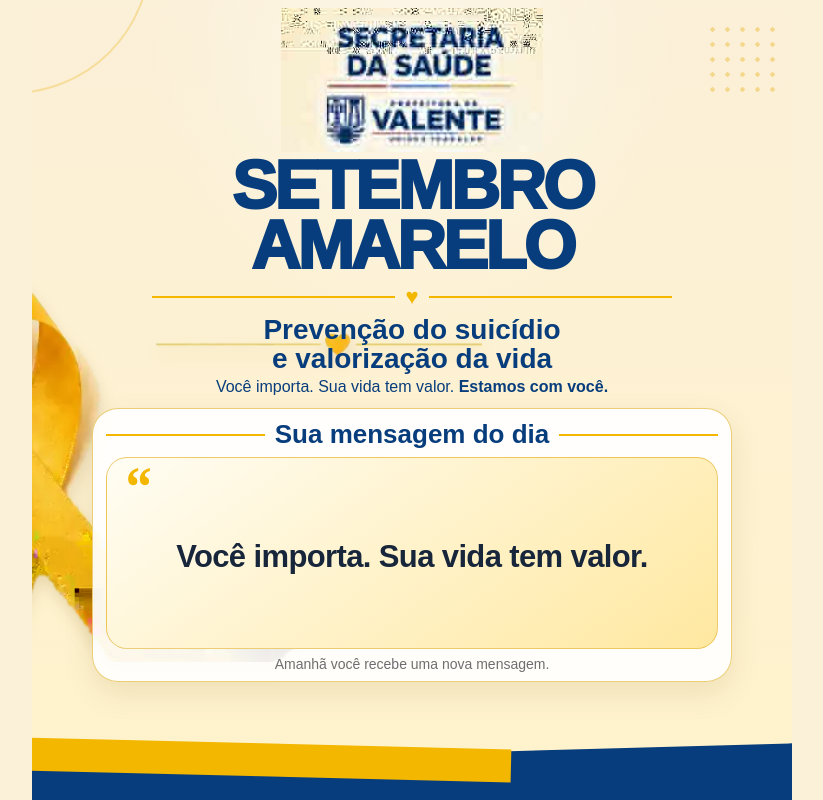
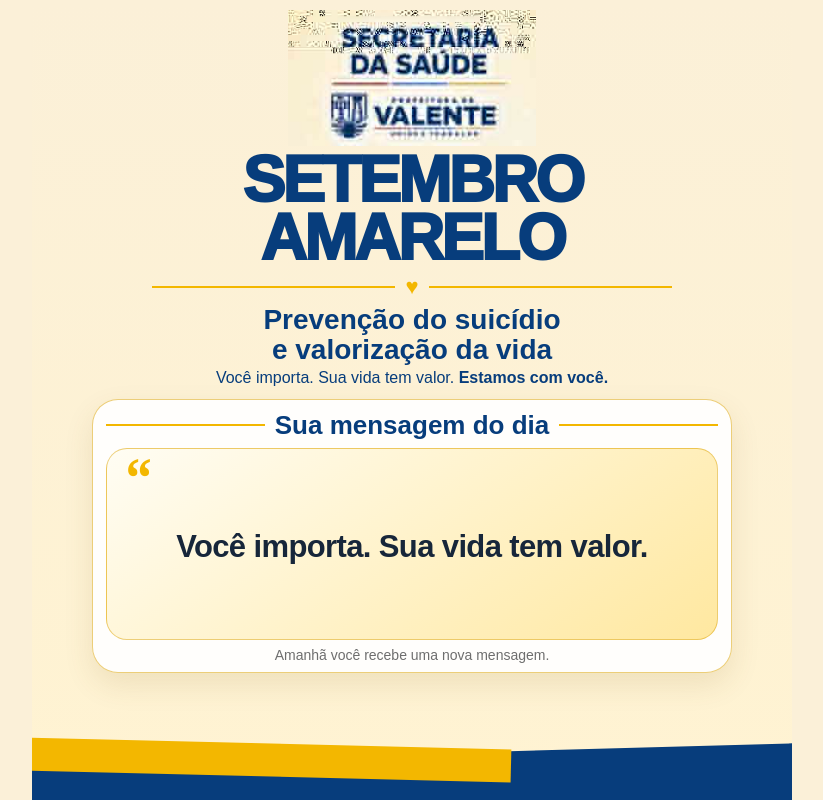
Before and after one commit to MarcoNMorais/ifa-valente, a Flask app: template templates/mensagem_v2.html in a window 1280 px wide. Shown: the whole page, without its empty margins (228-1051 px from the left). Run offline with Flask 3, Linux system fonts and the light colour scheme; the template is opened without the code that fills it, so the values that code supplies are empty.

Commit message:
Remove fita e simplifica topo da pagina mensagem

```diff
--- a/templates/mensagem_v2.html
+++ b/templates/mensagem_v2.html
@@ -8,29 +8,25 @@
 <style>
 :root{--azul:#073d7c;--amarelo:#f3b700;--fundo:#fbf0d8;--texto:#17263a}
 *{box-sizing:border-box}html,body{margin:0;width:100%;height:100%;overflow:hidden}body{font-family:Arial,Helvetica,sans-serif;background:var(--fundo);color:var(--texto)}
-.page{position:relative;width:min(760px,100%);height:100dvh;min-height:100svh;margin:auto;overflow:hidden;padding:max(8px,env(safe-area-inset-top)) 12px max(10px,env(safe-area-inset-bottom));display:flex;flex-direction:column;align-items:center;background:radial-gradient(circle at 50% 8%,rgba(255,255,255,.42),transparent 32%),linear-gradient(180deg,#fbf0d8 0%,#fff3cc 100%)}
-.page:before{content:"";position:absolute;left:-160px;top:-185px;width:275px;height:275px;border:2px solid rgba(232,174,0,.28);border-radius:50%}.dots{position:absolute;right:15px;top:22px;width:72px;height:72px;opacity:.38;background-image:radial-gradient(#e8af10 2px,transparent 2.4px);background-size:15px 15px}
-.logo{position:relative;z-index:4;display:block;width:min(330px,76vw);height:auto;max-height:18vh;object-fit:contain;margin:0 auto 4px;background:transparent}
-.hero{position:relative;z-index:4;text-align:center;width:100%}.hero h1{margin:0;color:var(--azul);font-size:clamp(38px,10vw,68px);line-height:.88;letter-spacing:-.045em;font-weight:950;text-transform:uppercase}.hero h1 span{display:block}.rule{display:flex;align-items:center;gap:10px;width:min(520px,82vw);margin:8px auto 5px}.rule:before,.rule:after{content:"";height:2px;background:var(--amarelo);flex:1}.rule b{color:var(--amarelo);font-size:22px}.subtitle{margin:0;color:var(--azul);font-size:clamp(18px,4.5vw,28px);line-height:1.06;font-weight:900}.support{margin:4px 0 0;color:var(--azul);font-size:clamp(11px,2.8vw,16px)}
-.ribbon-img{position:absolute;z-index:1;left:-70px;top:34%;width:min(520px,78vw);height:auto;pointer-events:none;filter:drop-shadow(0 8px 8px rgba(130,86,0,.16))}
-.card{position:relative;z-index:5;width:min(640px,96%);margin-top:clamp(9px,1.5vh,16px);padding:10px 13px 9px;border:1px solid rgba(219,162,0,.52);border-radius:26px;background:rgba(255,255,255,.92);box-shadow:0 12px 30px rgba(112,78,0,.11)}
+.page{position:relative;width:min(760px,100%);height:100dvh;min-height:100svh;margin:auto;overflow:hidden;padding:max(10px,env(safe-area-inset-top)) 12px max(10px,env(safe-area-inset-bottom));display:flex;flex-direction:column;align-items:center;background:linear-gradient(180deg,#fbf0d8 0%,#fff3d2 100%)}
+.logo-wrap{position:relative;z-index:3;width:100%;display:flex;justify-content:center;align-items:center;margin:0 auto 6px}.logo{display:block;width:min(315px,78vw);height:auto;max-height:17vh;object-fit:contain;border:0;background:transparent}
+.hero{position:relative;z-index:3;text-align:center;width:100%}.hero h1{margin:0;color:var(--azul);font-size:clamp(36px,10vw,64px);line-height:.9;letter-spacing:-.045em;font-weight:950;text-transform:uppercase}.hero h1 span{display:block}.rule{display:flex;align-items:center;gap:10px;width:min(520px,82vw);margin:7px auto 5px}.rule:before,.rule:after{content:"";height:2px;background:var(--amarelo);flex:1}.rule b{color:var(--amarelo);font-size:22px}.subtitle{margin:0;color:var(--azul);font-size:clamp(18px,4.5vw,28px);line-height:1.06;font-weight:900}.support{margin:4px 0 0;color:var(--azul);font-size:clamp(11px,2.8vw,16px)}
+.card{position:relative;z-index:4;width:min(640px,96%);margin-top:clamp(9px,1.5vh,16px);padding:10px 13px 9px;border:1px solid rgba(219,162,0,.52);border-radius:26px;background:rgba(255,255,255,.92);box-shadow:0 12px 30px rgba(112,78,0,.11)}
 .card-title{display:flex;align-items:center;gap:10px;margin-bottom:7px;color:var(--azul);font-size:clamp(18px,4.4vw,26px);font-weight:900;white-space:nowrap}.card-title:before,.card-title:after{content:"";height:2px;background:var(--amarelo);flex:1}.quote{position:relative;height:clamp(145px,24vh,215px);display:flex;align-items:center;justify-content:center;padding:24px 20px 17px;border:1px solid rgba(219,162,0,.50);border-radius:21px;background:linear-gradient(145deg,#fffdf4,#ffe8a0);overflow:hidden}.quote:before{content:'“';position:absolute;top:0;left:18px;color:var(--amarelo);font:800 56px/1 Georgia,serif}#message{margin:0;max-width:540px;text-align:center;color:var(--texto);font-size:clamp(20px,5.1vw,31px);font-weight:900;line-height:1.14;letter-spacing:-.02em}#message.medium{font-size:clamp(17px,4.5vw,26px)}#message.long{font-size:clamp(14px,3.8vw,21px)}.tomorrow{text-align:center;margin:7px 0 0;color:#6e6e6e;font-size:clamp(10px,2.8vw,14px)}
-.footer{position:absolute;z-index:3;left:-5%;right:-5%;bottom:-28px;height:74px;background:var(--azul);transform:rotate(-1.6deg)}.footer:before{content:"";position:absolute;left:-3%;top:-16px;width:65%;height:33px;background:var(--amarelo);transform:rotate(3deg)}
-@media(max-width:430px){.page{padding-left:8px;padding-right:8px}.logo{width:min(315px,78vw);max-height:17vh;margin-bottom:2px}.hero h1{font-size:clamp(36px,10.5vw,45px)}.rule{margin:6px auto 4px}.subtitle{font-size:18px}.support{font-size:11px}.ribbon-img{left:-92px;top:36%;width:390px}.card{width:97%;margin-top:8px;padding:9px 9px 8px;border-radius:23px}.card-title{font-size:19px;margin-bottom:6px}.quote{height:clamp(140px,23vh,200px);padding:22px 13px 15px;border-radius:19px}#message{font-size:clamp(20px,5.9vw,27px)}#message.medium{font-size:clamp(17px,5vw,22px)}#message.long{font-size:clamp(14px,4.1vw,18px)}}
-@media(max-height:760px){.logo{width:270px;max-height:14vh}.hero h1{font-size:33px}.subtitle{font-size:15px}.support{font-size:10px}.rule{margin:4px auto 3px}.ribbon-img{top:36%;width:340px}.card{margin-top:6px}.quote{height:21vh;min-height:118px}.tomorrow{font-size:10px}}
+.footer{position:absolute;z-index:2;left:-5%;right:-5%;bottom:-28px;height:74px;background:var(--azul);transform:rotate(-1.6deg)}.footer:before{content:"";position:absolute;left:-3%;top:-16px;width:65%;height:33px;background:var(--amarelo);transform:rotate(3deg)}
+@media(max-width:430px){.page{padding-left:8px;padding-right:8px}.logo{width:min(300px,76vw);max-height:15vh}.hero h1{font-size:clamp(35px,10.3vw,45px)}.rule{margin:6px auto 4px}.subtitle{font-size:18px}.support{font-size:11px}.card{width:97%;margin-top:8px;padding:9px 9px 8px;border-radius:23px}.card-title{font-size:19px;margin-bottom:6px}.quote{height:clamp(140px,23vh,200px);padding:22px 13px 15px;border-radius:19px}#message{font-size:clamp(20px,5.9vw,27px)}#message.medium{font-size:clamp(17px,5vw,22px)}#message.long{font-size:clamp(14px,4.1vw,18px)}}
+@media(max-height:760px){.logo{width:260px;max-height:13vh}.hero h1{font-size:32px}.subtitle{font-size:15px}.support{font-size:10px}.rule{margin:4px auto 3px}.card{margin-top:6px}.quote{height:21vh;min-height:118px}.tomorrow{font-size:10px}}
 </style>
 </head>
 <body>
 <main class="page">
-<div class="dots" aria-hidden="true"></div>
-<img class="logo" src="/static/logo-cartaz-setembro-amarelo.jpg?v=20260822-final" alt="Secretaria da Saúde - Prefeitura de Valente">
+<div class="logo-wrap"><img class="logo" src="/static/logo-cartaz-setembro-amarelo.jpg?v=20260822-clean" alt="Secretaria da Saúde - Prefeitura de Valente"></div>
 <section class="hero">
 <h1><span>SETEMBRO</span><span>AMARELO</span></h1>
 <div class="rule"><b>♥</b></div>
 <p class="subtitle">Prevenção do suicídio<br>e valorização da vida</p>
 <p class="support">Você importa. Sua vida tem valor. <strong>Estamos com você.</strong></p>
 </section>
-<img class="ribbon-img" src="/static/fita-setembro-amarelo.webp?v=20260822-final" alt="" aria-hidden="true">
 <section class="card">
 <div class="card-title">Sua mensagem do dia</div>
 <div class="quote"><p id="message">Carregando sua mensagem...</p></div>
```
